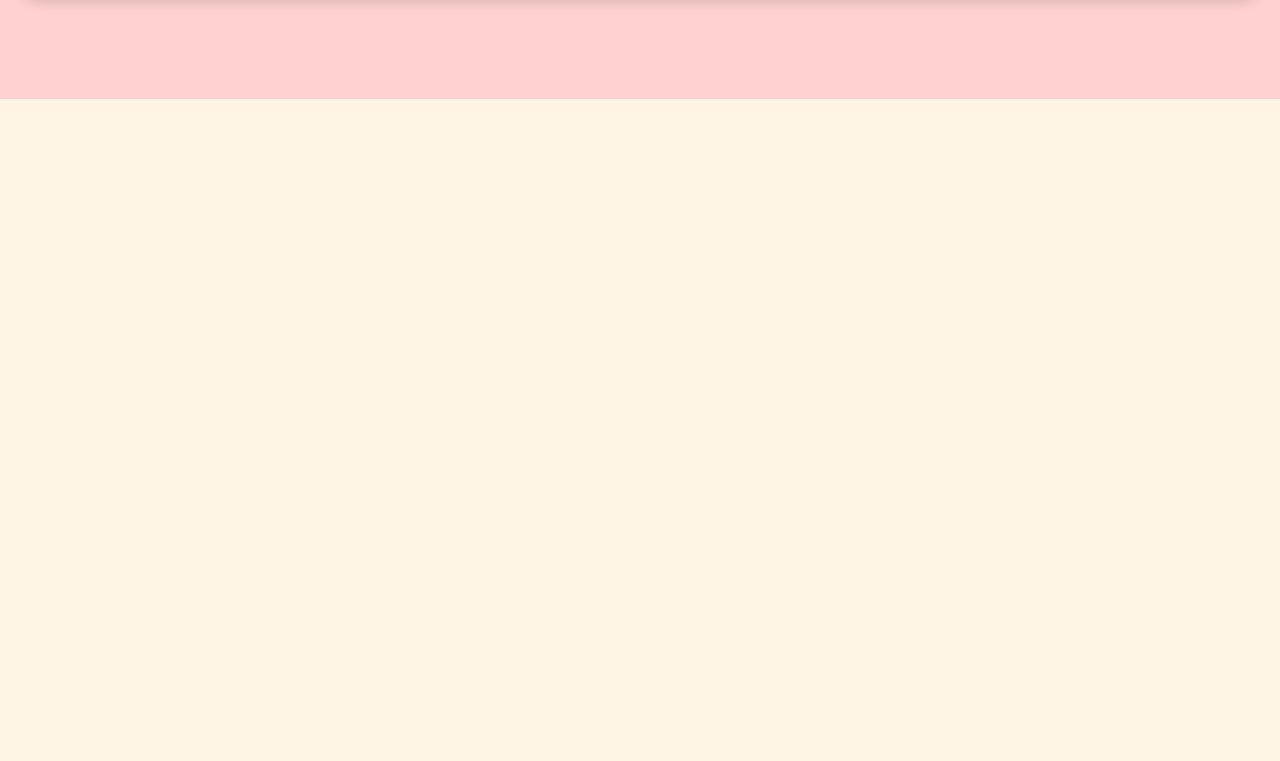
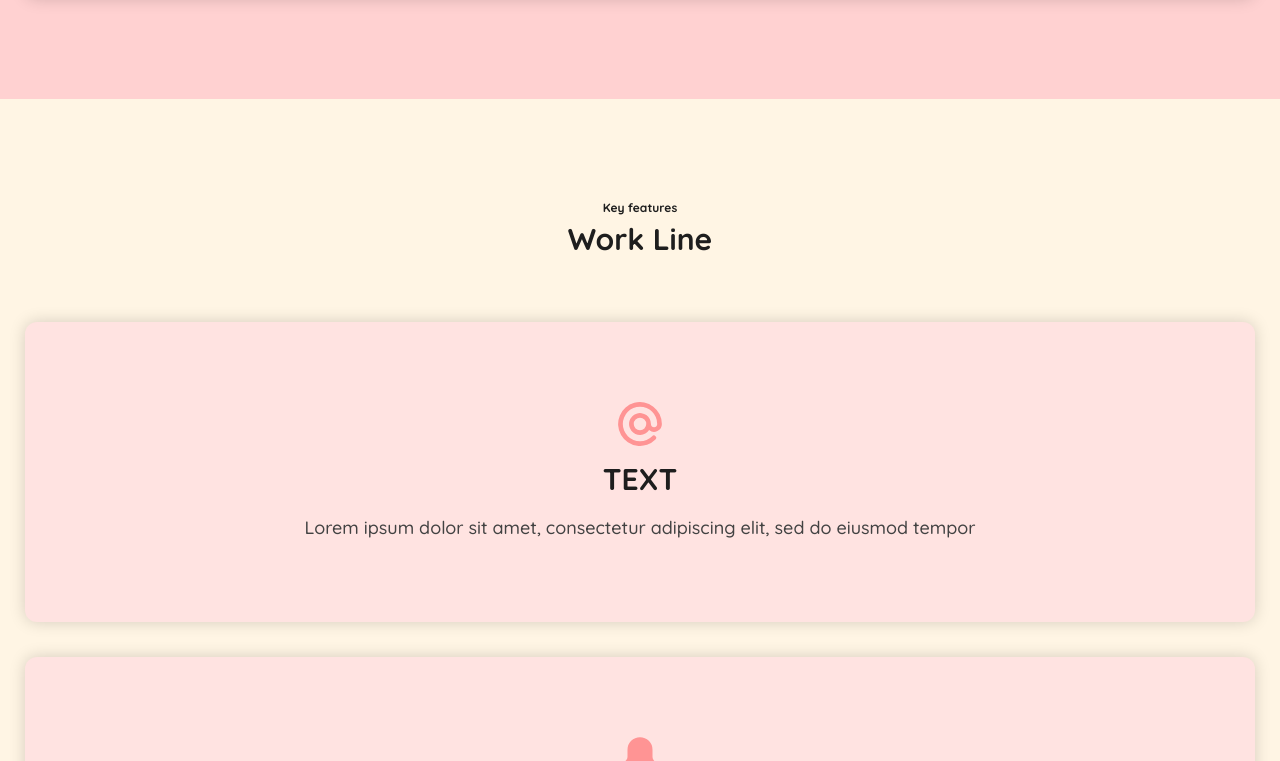
Before and after one commit to byLugos/Carrtes, a Next.js app: page / in a window 1280 px wide. Shown: the part 1519-2280 px from the top of the page. Before the commit the page ends 1618 px from the top, so only its background shows below. Built offline with nearby package versions, Linux system fonts and the light colour scheme.

Commit message:
Add view 'Work Line' and put the menu items

```diff
--- a/src/app/page.tsx
+++ b/src/app/page.tsx
@@ -2,6 +2,7 @@
 import React from "react";
 //import components
 import { WhoWeAre } from "./ui/Components/Home/WhoWeAre/WhoWeAre";
+import { WorkLine } from "./ui/Components/Home/WorkLine/workLine";
 
 export default function Home() {
   return (
@@ -32,6 +33,7 @@ export default function Home() {
         </div>
       </main>
       <WhoWeAre />
+      <WorkLine/>
     </React.Fragment>
   );
 }
--- /dev/null
+++ b/src/app/ui/Components/Home/WorkLine/Utils/workLine.data.ts
@@ -0,0 +1,21 @@
+import { workLineI } from "./workLine.interface";
+import { AtSymbolIcon,BellIcon,BoltIcon } from "@heroicons/react/16/solid";
+
+const workLineD : workLineI[] = [
+    {
+        tittle : "TEXT",
+        icon : AtSymbolIcon,
+        subTittle : "Lorem ipsum dolor sit amet, consectetur adipiscing elit, sed do eiusmod tempor"
+    },
+    {
+        tittle : "TEXT",
+        icon : BellIcon,
+        subTittle : "Lorem ipsum dolor sit amet, consectetur adipiscing elit, sed do eiusmod tempor"
+    },
+    {
+        tittle : "TEXT",
+        icon : BoltIcon,
+        subTittle : "Lorem ipsum dolor sit amet, consectetur adipiscing elit, sed do eiusmod tempor "
+    },
+];
+export {workLineD}
--- /dev/null
+++ b/src/app/ui/Components/Home/WorkLine/Utils/workLine.interface.ts
@@ -0,0 +1,5 @@
+export interface workLineI{
+    tittle : String
+    icon : any
+    subTittle : String
+};
--- /dev/null
+++ b/src/app/ui/Components/Home/WorkLine/workLine.tsx
@@ -0,0 +1,31 @@
+import {
+  ArchiveBoxIcon,
+  CheckCircleIcon,
+  UserCircleIcon,
+  VariableIcon,
+} from "@heroicons/react/16/solid";
+import { workLineD } from "./Utils/workLine.data";
+import { Tittle } from "@/app/ui/Global/tittle";
+
+const WorkLine = () => {
+  return (
+    <section className=" bg-whiteBg flex flex-col items-center justify-center py-[100px] px-[25px] gap-[40px]">
+      <Tittle subTittle="Key features" tittle="Work Line" />
+      <div className="w-full flex flex-col gap-[35px] mt-[20px]">
+        {workLineD.map((item, i) => (
+          <div
+            className="w-full h-[300px] bg-lightRose rounded-[12px] flex flex-col shadow-cards items-center justify-center gap-2"
+            key={i}
+          >
+            <item.icon className="size-[50px] text-hardRose"/>
+            <p className="text-textTitle text-[30px] font-bold ">
+              {item.tittle}
+            </p>
+            <p className="text-textParagraph text-[18px] text-center leading-[35px]">{item.subTittle}</p>
+          </div>
+        ))}
+      </div>
+    </section>
+  );
+};
+export { WorkLine };
--- a/src/app/ui/Global/navbar.tsx
+++ b/src/app/ui/Global/navbar.tsx
@@ -2,10 +2,9 @@
 
 //imports icons
 import { Bars3Icon } from "@heroicons/react/16/solid";
-
 import { useState } from "react";
-
 import "./transitionNavbar.css";
+import Link from "next/link";
 
 const Navbar = () => {
   const [toggle, setToggle] = useState(false);
@@ -18,10 +17,7 @@ const Navbar = () => {
     <nav className="w-full h-[70px] bg-whiteBg fixed top-0 border-b-[1px] border-secondGray">
       <div className="px-5 h-full flex items-center justify-between">
         <figure>
-          <img
-            src="./assetsHome/Logo.svg"
-            alt="Logo Carrtes"
-          />
+          <img src="./assetsHome/Logo.svg" alt="Logo Carrtes" />
         </figure>
         <span
           className=" w-[59px] h-[59px] flex justify-center border border-secondGray rounded-[100%] cursor-pointer"
@@ -36,7 +32,24 @@ const Navbar = () => {
         }`}
       >
         <div className="w-[300px] h-full bg-whiteBg">
-          <h1 className="text-textParagraph hover:text-hardRose">Servicios</h1>
+          <ul className="text-textParagraph text-center">
+            <Link href="/desayunos">
+              <li>Desayunos</li>
+            </Link>
+            <Link href="/cajas">
+              <li>Cajas sorpresa</li>
+            </Link>
+            <Link href="/decoraciones">
+              <li>Decoraciones</li>
+            </Link>
+            <Link href="/fresas">
+              <li>Fresas</li>
+            </Link>
+            <Link href="/otther">
+              <li>Otros servicios</li>
+            </Link>
+          </ul>
+          <button className="">Inicio</button>
         </div>
       </div>
     </nav>
--- a/tailwind.config.ts
+++ b/tailwind.config.ts
@@ -24,7 +24,7 @@ const config: Config = {
 
       },
       boxShadow :{
-        cards : '0 0 1rem rgba(0,0,0,0.22)'
+        cards : '0 0 1rem rgba(0,0,0,0.17)'
       }
     },
   },
```
